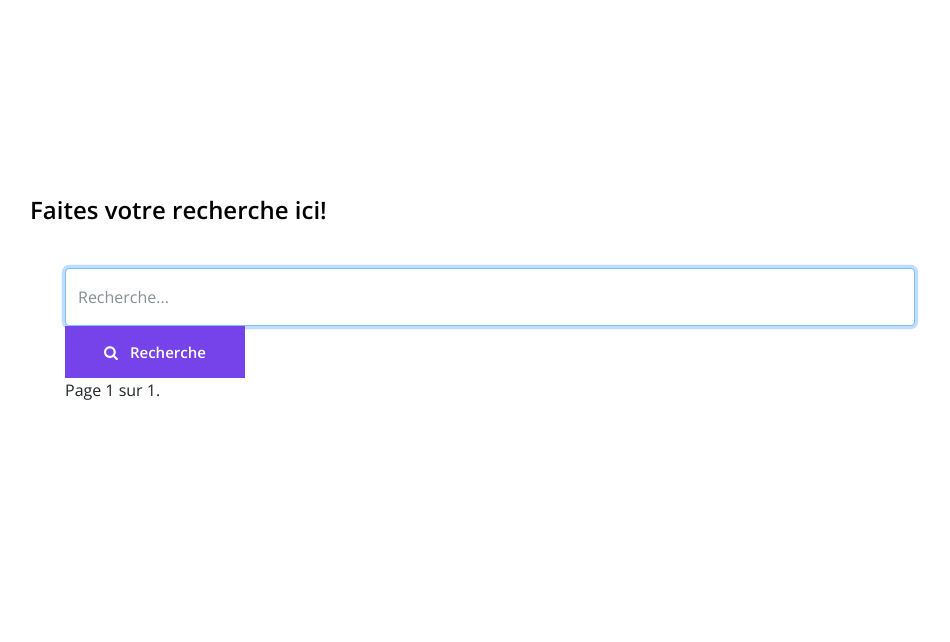
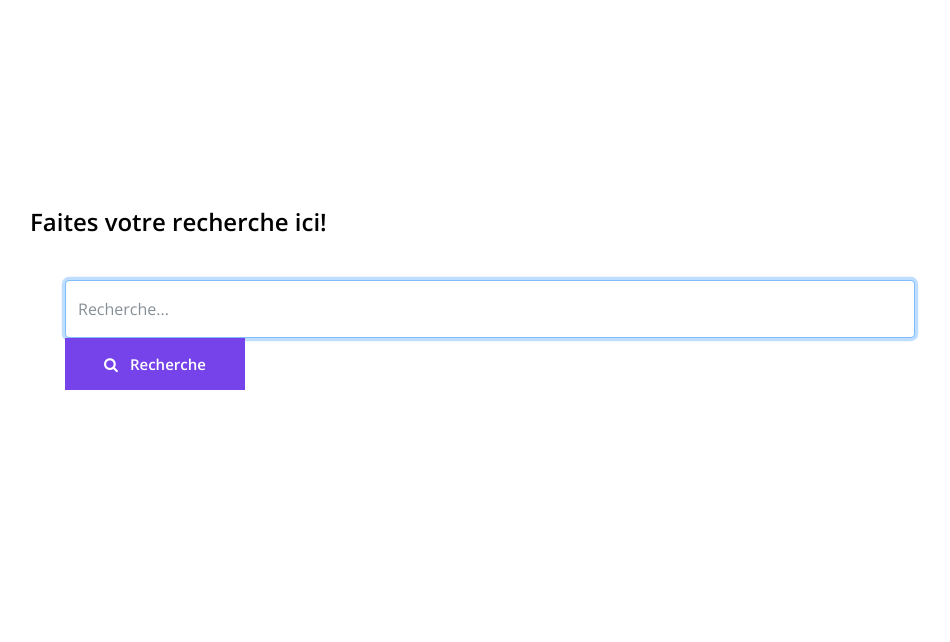
Before and after one commit to Kgermando/django-annuaire, a Django app: page / in a window 1280 px wide. Shown: the part 202-844 px from the top of the page, without its empty margins (150-1100 px from the left). Run offline with Django 3.2, Linux system fonts and the light colour scheme; some libraries are stand-ins or nearby versions.

Commit message:
charfield 1

```diff
--- a/persons/models.py
+++ b/persons/models.py
@@ -35,8 +35,8 @@
 class Post(models.Model):
     name = models.CharField(max_length=300)
     societe = models.CharField(max_length=300)
-    number_1 = models.IntegerField(null=True, blank=True)
-    number_2 = models.IntegerField(null=True, blank=True)
+    number_1 = models.CharField(max_length=15)
+    number_2 =models.CharField(max_length=15, blank=True)
     email = models.EmailField(max_length=300, blank=True)
     adresse = models.TextField(blank=True, unique=True)
     quartier = models.CharField(max_length=300, blank=True)
--- a/persons/templates/search/index.html
+++ b/persons/templates/search/index.html
@@ -126,23 +126,36 @@
 
                                 {% else %}
                                 {% endif %}
-                                   <div class="pagination">
-                                        <span class="step-links">
-                                            {% if page_obj.has_previous %}
-                                                <a href="?page={{ page_obj.previous_page_number }}">précedent</a>
-                                            {% endif %}
 
-                                            <span class="current">
-                                                Page {{ page_obj.number }} sur {{ paginator.num_pages }}.
-                                            </span>
 
-                                            {% if page_obj.has_next %}
-                                                <a href="?page={{ page_obj.next_page_number }}">suivant</a>
-                                            {% endif %}
-                                        </span>
-                                    </div>
-                                    </div>
+
+
+                                   </div>
                                 </form>
+
+                       {% if is_paginated %}
+                          <ul class="pagination">
+                            {% if page_obj.has_previous %}
+                              <li><a href="?page={{ page_obj.previous_page_number }}">&laquo;</a></li>
+                            {% else %}
+                              <li class="disabled"><span>&laquo;</span></li>
+                            {% endif %}
+                            {% for i in paginator.page_range %}
+                              {% if page_obj.number == i %}
+                                <li class="active"><span>{{ i }} <span class="sr-only">(current)</span></span></li>
+                              {% else %}
+                                <li><a href="?page={{ i }}">{{ i }}</a></li>
+                              {% endif %}
+                            {% endfor %}
+                            {% if page_obj.has_next %}
+                              <li><a href="?page={{ page_obj.next_page_number }}">&raquo;</a></li>
+                            {% else %}
+                              <li class="disabled"><span>&raquo;</span></li>
+                            {% endif %}
+                          </ul>
+                        {% endif %}
+
+
                         </div>
                     </div>
                 </div>
--- a/persons/views.py
+++ b/persons/views.py
@@ -13,11 +13,14 @@
 
 class SearchView(ListView):
     template_name = 'search/index.html'
-    paginate_by = 20
+    paginate_by = 2
     count = 0
+    model = Post
+    context_object_name = 'posts'  # Default: object_list
+    queryset = Post.objects.all()  # Default: Model.objects.all()
 
-    def get_context_data(self, *args, **kwargs):
-        context = super(SearchView, self).get_context_data(*args, **kwargs)
+    def get_context_data(self, **kwargs):
+        context = super(SearchView, self).get_context_data(**kwargs)
         context['count'] = self.count or 0
         context['query'] = self.request.GET.get('q')
         return context
```
Also changed, not shown: db.sqlite3, persons/migrations/0012_auto_20181017_1435.py (added).
